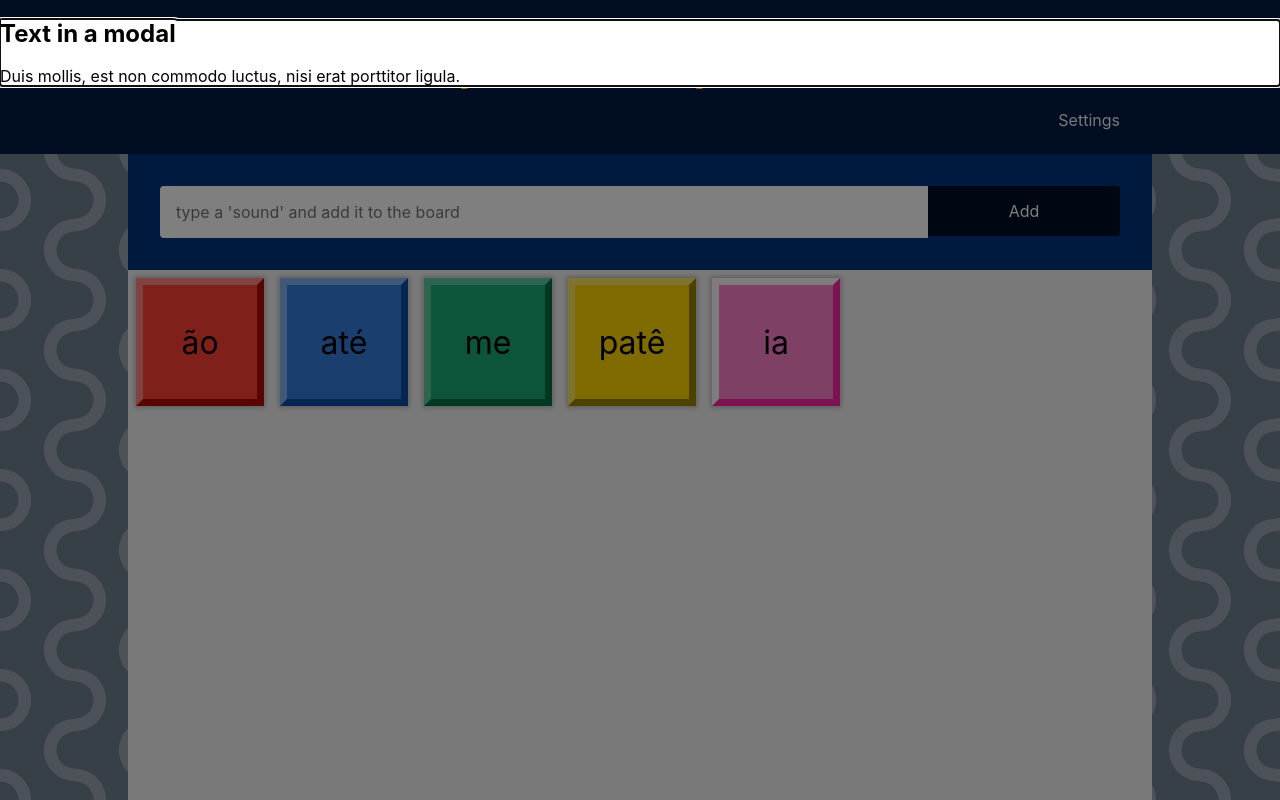
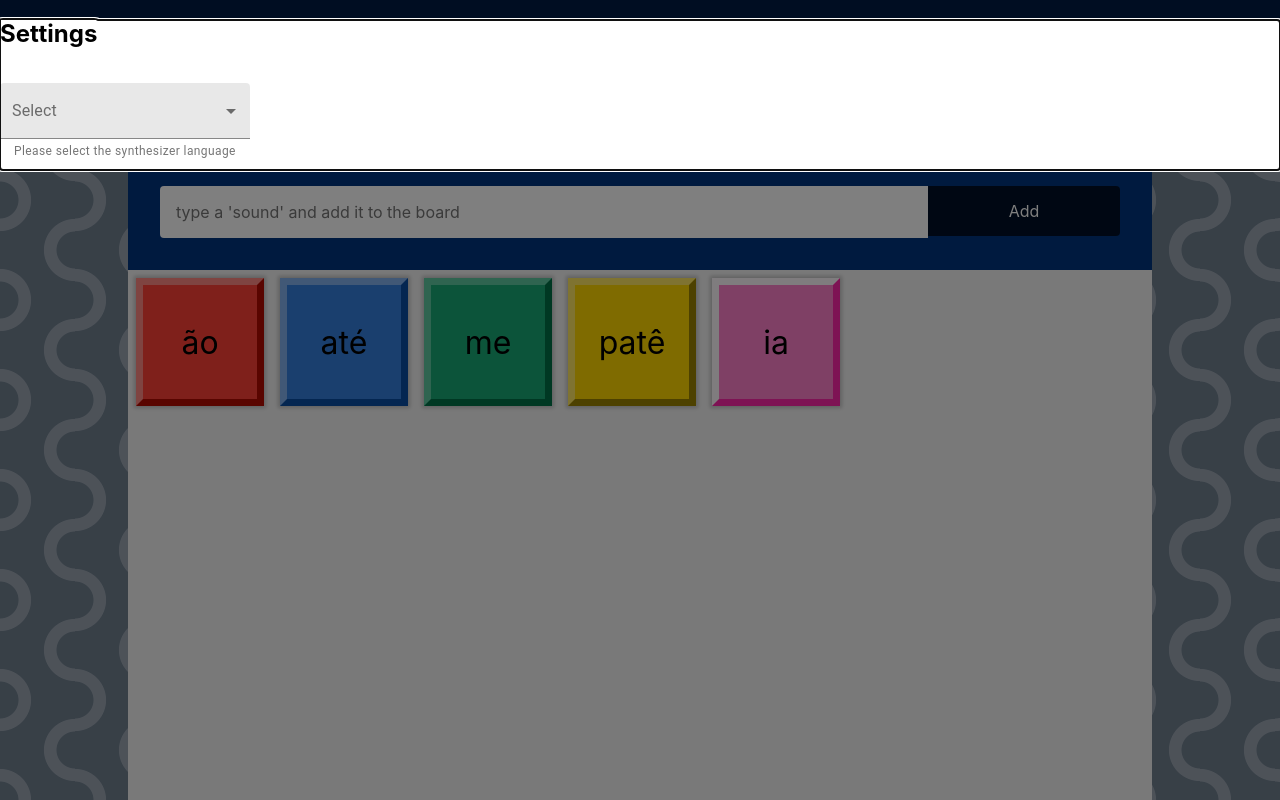
Before and after one commit to marifaleiros/speechsquares, a React (Create React App) app: page / in a window 1280 px wide. Both pictures are taken after a click on the element "Settings". Shown: the top 800 px of the page. Built offline with nearby package versions, Linux system fonts and the light colour scheme.

Commit message:
showing voices on select

```diff
--- a/src/App.jsx
+++ b/src/App.jsx
@@ -7,6 +7,8 @@ import SquareList from './Components/SquareList/SquareList'
 import uuid from 'uuid'
 import { squareThemes, pickRandomTheme } from './Components/Square/SquareThemes'
 import SettingsModal from './Components/SettingsModal/SettingsModal'
+import synth from './libs/Synth';
+
 
 class App extends React.Component {
   constructor() {
@@ -48,7 +50,7 @@ class App extends React.Component {
         <Header openSettingsModal={this.openSettingsModal} />
         <AddSquareForm onAddSquare={this.onAddSquare} />
         <SquareList squares={this.state.squares} deleteSquare={this.deleteSquare} />
-        <SettingsModal isOpen={this.state.showSettings} closeModal={this.closeModal} />
+        <SettingsModal isOpen={this.state.showSettings} closeModal={this.closeModal}/>
         <Footer />
       </main>
     );
--- a/src/Components/SettingsModal/SettingsModal.jsx
+++ b/src/Components/SettingsModal/SettingsModal.jsx
@@ -1,6 +1,9 @@
 import React from 'react';
 import Modal from '@material-ui/core/Modal';
+import TextField from '@material-ui/core/TextField';
+import MenuItem from '@material-ui/core/MenuItem';
 import './SettingsModal.css'
+import synth from '../../libs/Synth'
 
 class SettingsModal extends React.Component {
     constructor(props) {
@@ -8,20 +11,40 @@ class SettingsModal extends React.Component {
     }
 
     render() {
+        const selectedVoice = synth.getSelectedVoice();
+        const voices = synth.getVoices();
+        console.log(voices);
         return (
             <Modal
                 aria-labelledby="simple-modal-title"
                 aria-describedby="simple-modal-description"
-                open={this.props.isOpen}
+                open={this.props.isOpen || false}
                 onClose={this.props.closeModal}>
                 <div className="settingsModal">
-                    <h2 id="simple-modal-title">Text in a modal</h2>
-                    <p id="simple-modal-description">
-                        Duis mollis, est non commodo luctus, nisi erat porttitor ligula.
-                    </p>
+                    <h2 id="simple-modal-title">Settings</h2>
+                    <TextField
+                        select
+                        label="Select"
+                        value={selectedVoice}
+                        onChange={this.changeVoice}
+                        helperText="Please select the synthesizer language"
+                        margin="normal"
+                        variant="filled"
+                    >
+                        {voices && voices.map(option => (
+                        <MenuItem key={option.voiceUri} value={option.voiceUri}>
+                            {option.name}
+                        </MenuItem>
+                        ))}
+                    </TextField>
                 </div>
             </Modal>);
     }
+
+    changeVoice = (e) => {
+        console.log(e);
+    }
+
 };
 
 export default SettingsModal;
--- a/src/libs/Synth.js
+++ b/src/libs/Synth.js
@@ -20,6 +20,10 @@ class Synth {
         utterThis.voice = this.voice;
         this.synth.speak(utterThis);
     }
+
+    getSelectedVoice() {
+        return this.voice;
+    }
 }
 
 const synth = new Synth();
```
